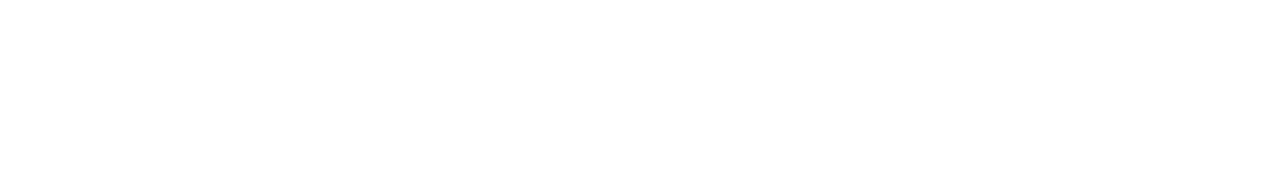
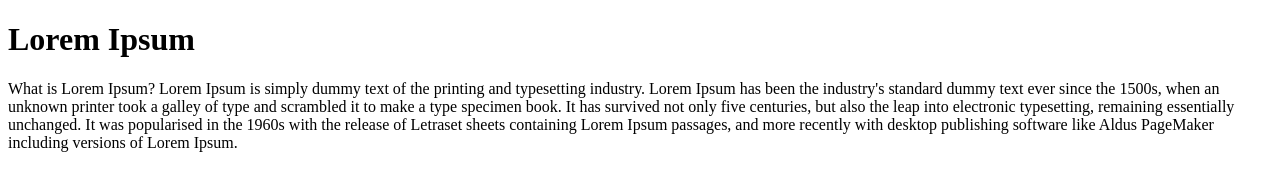
Before and after one commit to a1ifhossain/my-second-repo, a plain HTML site: page index.html in a window 1280 px wide. Drawn offline with Linux system fonts and the light colour scheme.

Commit message:
header and paragraph

```diff
--- a/index.html
+++ b/index.html
@@ -9,7 +9,14 @@
 </head>
 
 <body>
-
+    <h1>Lorem Ipsum</h1>
+    <p>What is Lorem Ipsum?
+        Lorem Ipsum is simply dummy text of the printing and typesetting industry. Lorem Ipsum has been the industry's
+        standard dummy text ever since the 1500s, when an unknown printer took a galley of type and scrambled it to make
+        a type specimen book. It has survived not only five centuries, but also the leap into electronic typesetting,
+        remaining essentially unchanged. It was popularised in the 1960s with the release of Letraset sheets containing
+        Lorem Ipsum passages, and more recently with desktop publishing software like Aldus PageMaker including versions
+        of Lorem Ipsum.</p>
 </body>
 
 </html>
```
